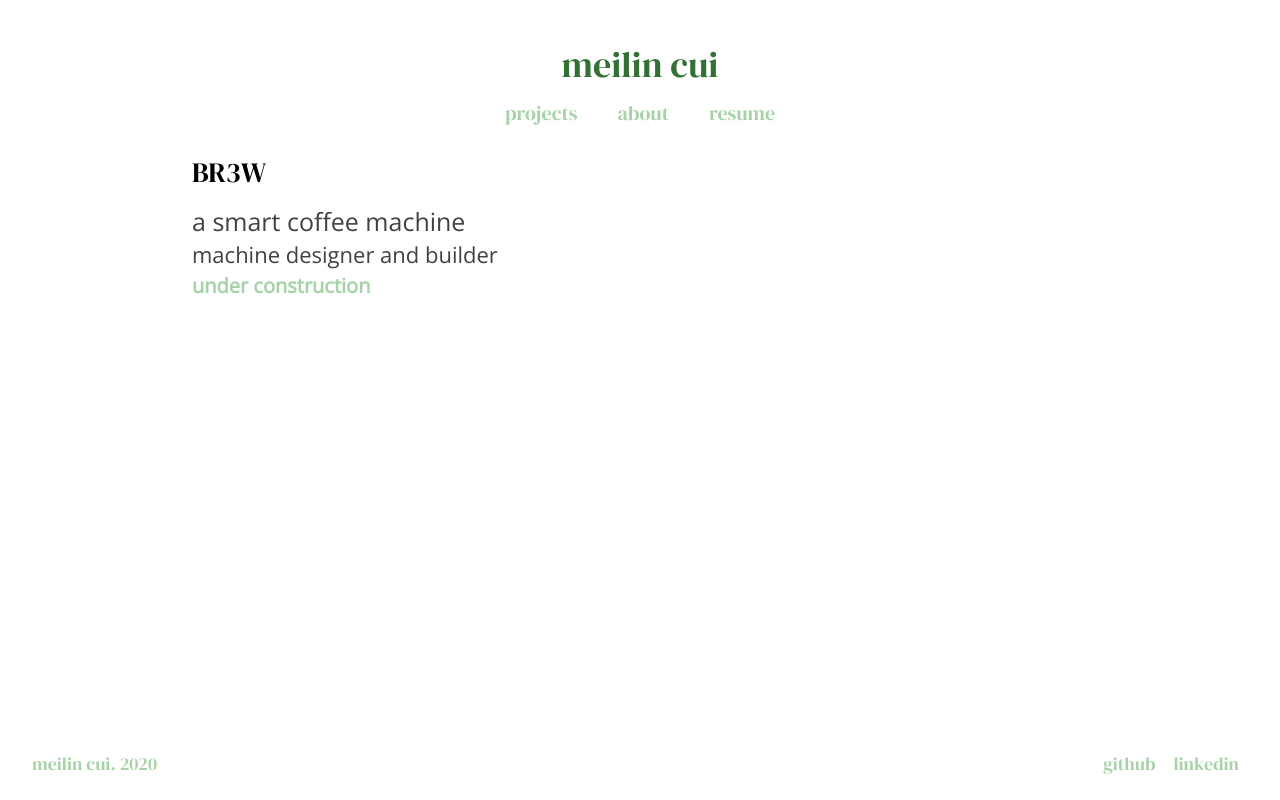
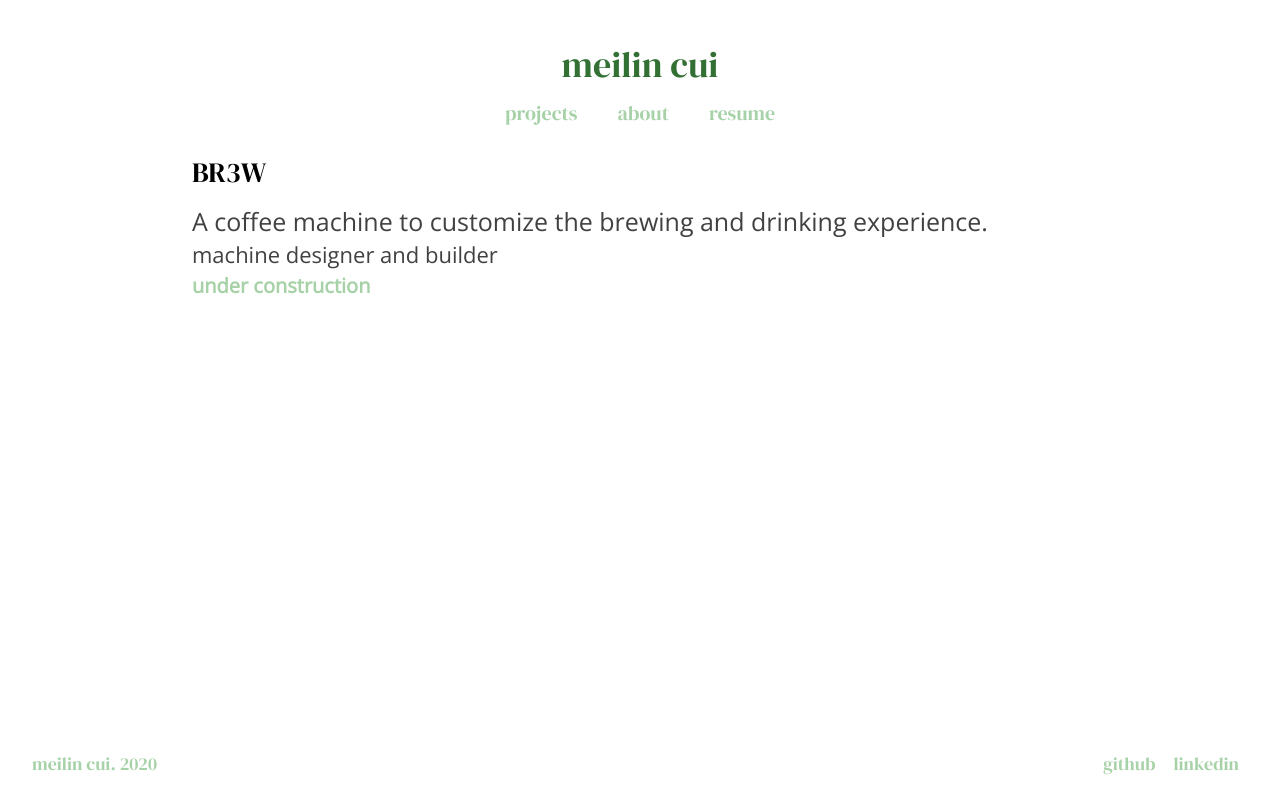
Before and after one commit to cuimeilin/cuimeilin.github.io, a React (Create React App) app: page /br3w in a window 1280 px wide. Built offline with nearby package versions, Linux system fonts and the light colour scheme; a web font is replaced by a local one.

Commit message:
added under construction warning

```diff
--- a/src/pages/BR3W.tsx
+++ b/src/pages/BR3W.tsx
@@ -86,8 +86,8 @@ export default class BR3W extends React.Component {
         <AboutDesc>
           <Header>BR3W</Header>
           <Description>
-            <Info>a smart coffee machine</Info>
-            <Role>machine designer and builder</Role>
+            <Info>A coffee machine to customize the brewing and drinking experience.</Info>
+            <Role>machine designer and builder </Role>
             <Text>under construction</Text>
           </Description>
         </AboutDesc>
--- a/src/pages/LandingPage.tsx
+++ b/src/pages/LandingPage.tsx
@@ -123,6 +123,7 @@ export default class LandingPage extends React.Component {
           <Maintext>meilin cui</Maintext>
           <Subtext>computational mathematics at ucla.</Subtext>
           <Subtext>interested in web development and design.</Subtext>
+          <Subtext>this website is under construction.</Subtext>
           <PageLinks>
             <StyledLink to="/projects">projects →</StyledLink>
             <StyledLink to="/about">about →</StyledLink>
```
